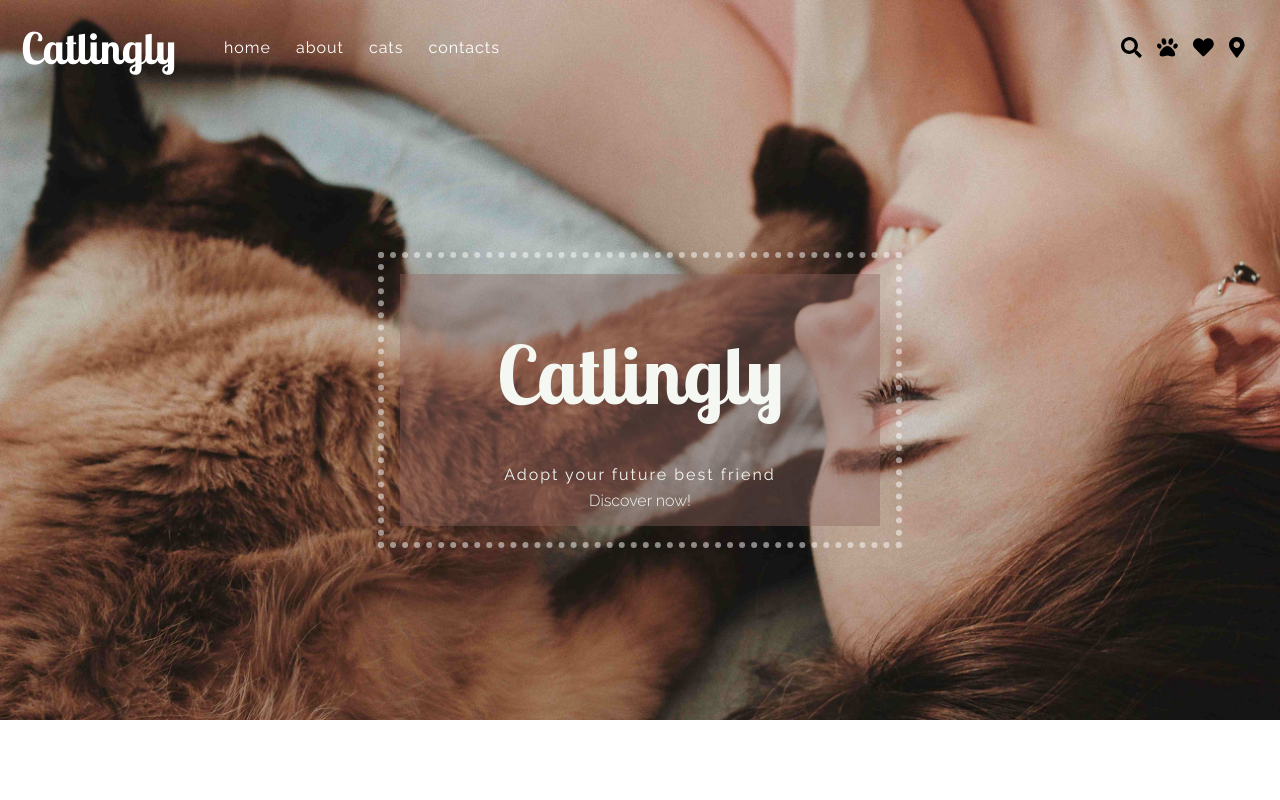
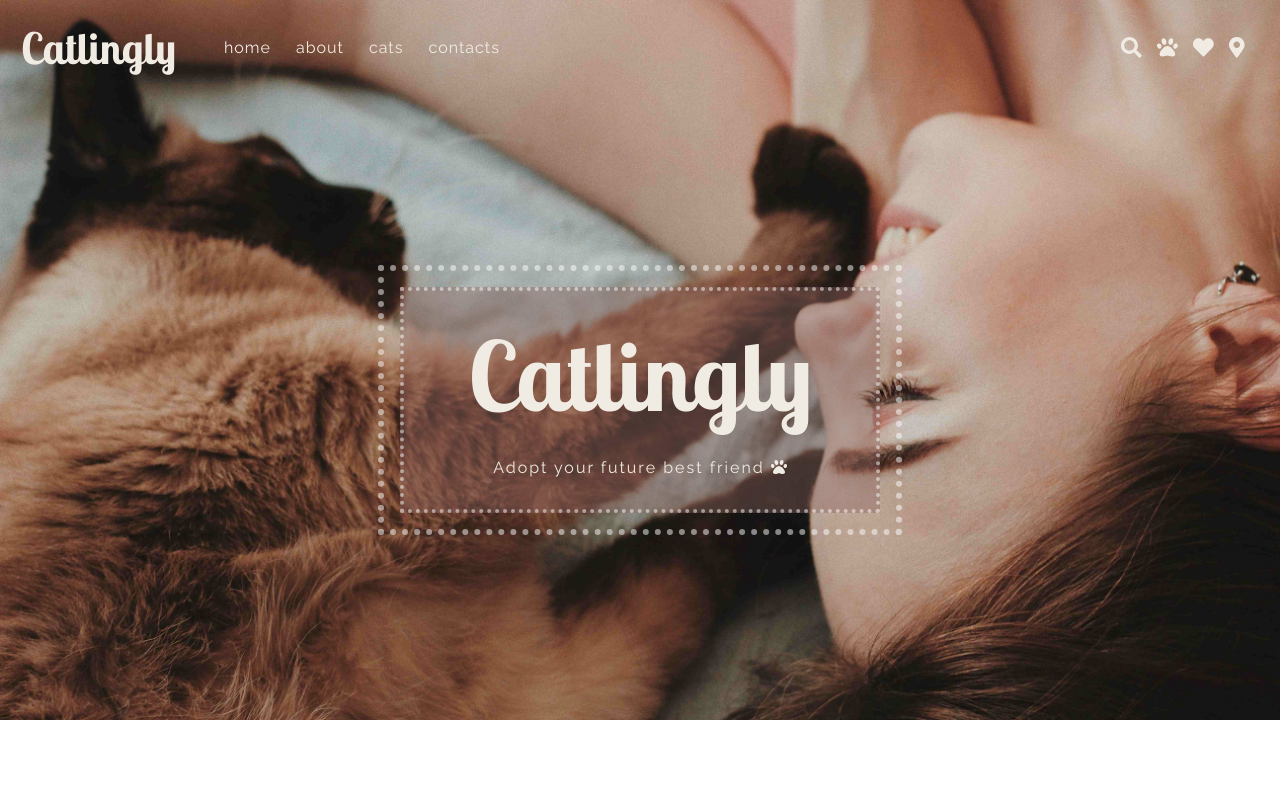
Before and after one commit to clakika/ecommerce-website, a React (Create React App) app: page / in a window 1280 px wide. Shown: the top 800 px of the page. Built offline with nearby package versions, Linux system fonts and the light colour scheme.

Commit message:
slight corrections

```diff
--- a/package.json
+++ b/package.json
@@ -5,6 +5,7 @@
   "dependencies": {
     "@fortawesome/fontawesome-svg-core": "^1.2.30",
     "@fortawesome/free-brands-svg-icons": "^5.14.0",
+    "@fortawesome/free-regular-svg-icons": "^5.14.0",
     "@fortawesome/free-solid-svg-icons": "^5.14.0",
     "@fortawesome/react-fontawesome": "^0.1.11",
     "react": "^16.13.1",
--- a/src/Layout/Cats/Cats.js
+++ b/src/Layout/Cats/Cats.js
@@ -11,7 +11,9 @@ import catSeven from '../../img/cat7.jpg';
 import catEight from '../../img/cat8.jpg';
 
 import { FontAwesomeIcon } from '@fortawesome/react-fontawesome';
-import { faCat, faMousePointer, faFileAlt, faHome, faPaw, faSmileBeam, faSearch, faMapMarkerAlt, faFemale, faMale, faHeart, faFilter, faBaseballBall} from '@fortawesome/free-solid-svg-icons';
+import { faCat, faPaw, faSmileBeam, faFilter, faBaseballBall} from '@fortawesome/free-solid-svg-icons';
+import { faHeart } from '@fortawesome/free-regular-svg-icons';
+
 
 export class Cats extends Component {
     render() {
--- a/src/Layout/Home/Home.css
+++ b/src/Layout/Home/Home.css
@@ -25,29 +25,25 @@
     width: 30rem;
     text-align: center;
     margin: 0 auto;
+    border: 4px dotted rgba(255, 255, 255, 0.493);
     background-color: rgba(139, 99, 92, 0.4);
   }
 
   .Header h1 {
     font-family: 'Lobster Two', cursive;
     font-weight:700;
-    font-size: 5em;
+    font-size: 6em;
     line-height: 2.1;
-    color: rgb(245, 247, 243);
+    margin-top: -2rem;
+    color: #f0ece3;
   }
 
   .Header h2 {
     font-weight:400;
     letter-spacing: 2px;
     font-size: 1em;
-    line-height: 2.1;
-    color: rgb(245, 247, 243);
-  }
-
-  .Header h4 {
-    font-weight: 300;
-    font-size: 1em;
-    color: rgb(245, 247, 243);
+    margin: -1.2rem 0 1rem 0;
+    color: #f0ece3;
   }
 
   .Header__Image {
--- a/src/Layout/Home/Home.js
+++ b/src/Layout/Home/Home.js
@@ -2,6 +2,9 @@ import React, { Component } from 'react';
 import './Home.css';
 
 import headerImage from '../../img/header.jpg';
+
+import { FontAwesomeIcon } from '@fortawesome/react-fontawesome';
+import {faPaw} from '@fortawesome/free-solid-svg-icons';
 
 export class Home extends Component {
     render() {
@@ -12,8 +15,7 @@ export class Home extends Component {
                 <div className="HeaderBorder">
                     <div className="Header">
                     <h1>Catlingly</h1>
-                    <h2>Adopt your future best friend</h2>
-                    <h4>Discover now!</h4>
+                    <h2>Adopt your future best friend <FontAwesomeIcon icon={faPaw}/></h2>
                     </div>
                 </div>
 
--- a/src/components/Navigation/Navigation.css
+++ b/src/components/Navigation/Navigation.css
@@ -22,7 +22,7 @@ nav ul:last-child {
 .Navigation__CompanyName {
   font-family: 'Lobster Two', cursive;
   font-size: 2.7em;
-  color: white;
+  color: #f0ece3;
   transition: all .5s ease;
   margin-right: 3rem;
 }
@@ -41,7 +41,7 @@ nav ul:last-child {
 .Navigation__Link {
   text-decoration: none;
   margin-right: 25px;
-  color: white;
+  color: #f0ece3;
   letter-spacing: 1px;
   font-size: 1em;
   transition: all .5s ease;
@@ -77,7 +77,7 @@ nav ul:last-child {
 .Navigation__MenuItem {
   margin-right: 15px;
   font-size: 1.3rem;
-  color: black;
+  color: #f0ece3;
   transition: all .5s ease;
 }
 
--- a/src/index.css
+++ b/src/index.css
@@ -1,6 +1,7 @@
 body {
   margin: 0;
   padding: 0;
+  color: rgb(103, 101, 103);
 }
 
 * {
@@ -8,4 +9,5 @@ body {
   margin: 0;
   padding: 0;
   scroll-behavior: smooth;
+
 }
```
Also changed, not shown: 1 other file (tests, documents, lock files or other folders).
